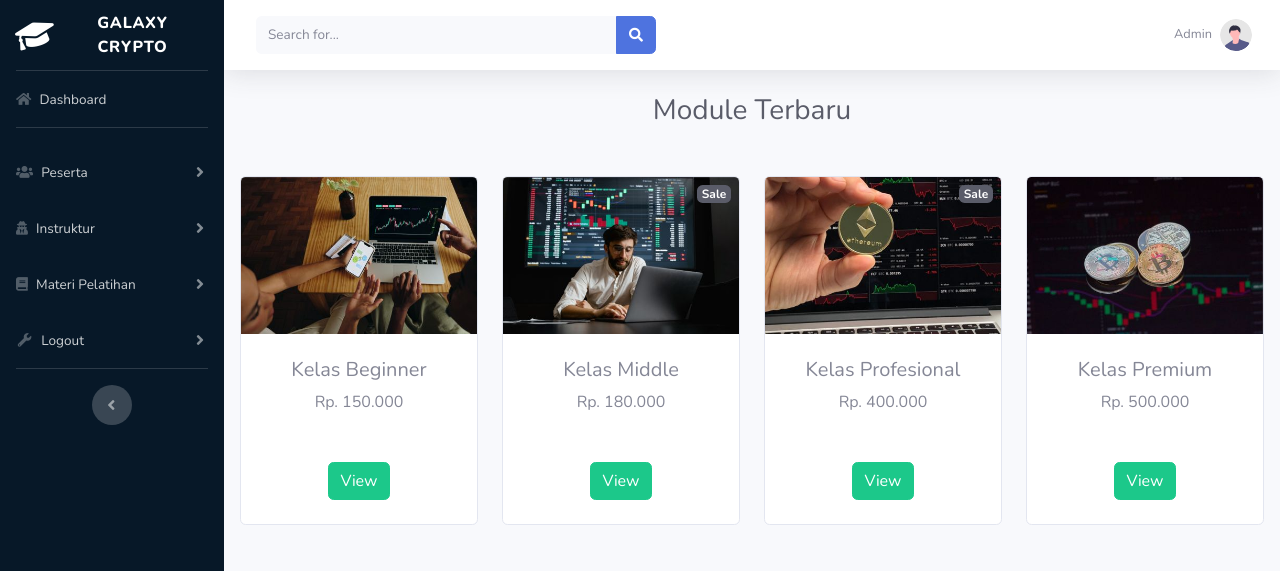
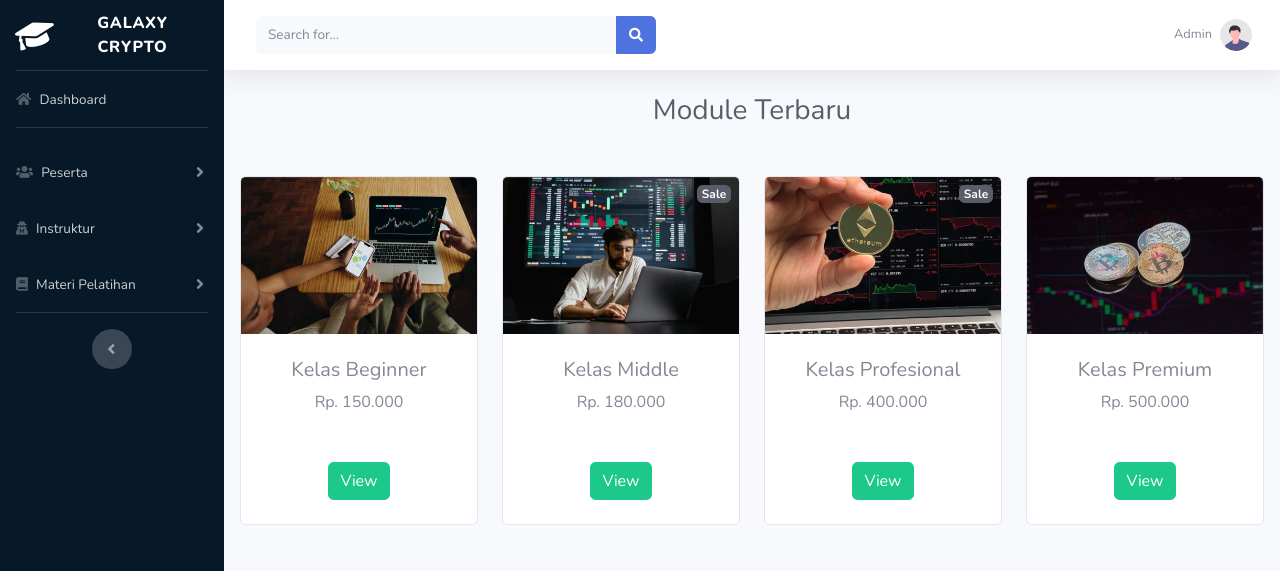
Before and after one commit to aribisma13/galaxy-crypto, a PHP site: page /module_terbaru.php in a window 1280 px wide. Shown: the top 571 px of the page. Run offline with PHP 8.4, Linux system fonts and the light colour scheme.

Commit message:
four commit

```diff
--- a/module_terbaru.php
+++ b/module_terbaru.php
@@ -7,7 +7,7 @@
     <meta name="viewport" content="width=device-width, initial-scale=1, shrink-to-fit=no">
     <meta name="description" content="">
     <meta name="author" content="">
-    <title>Mentor | Galaxy Crypto</title>
+    <title>Materi Pelatihan | Galaxy Crypto</title>
 
     <!-- Favicon-->
     <link rel="icon" type="image/x-icon" href="assets/galaxy-crypto.ico" />
@@ -94,19 +94,12 @@
                 <div id="collapseThree" class="collapse" aria-labelledby="headingThree" data-parent="#accordionSidebar">
                     <div class="bg-white py-2 collapse-inner rounded">
                         <a class="collapse-item" href="module_terbaru.php">Module Terbaru</a>
-                        <a class="collapse-item" href="module_terlaris.php">Module Terlaris</a>
+                        <a class="collapse-item" href="module_terlaris.php">Video Pelatihan</a>
                     </div>
                 </div>
             </li>
 
             <!-- Nav Item - Utilities Collapse Menu -->
-            <li class="nav-item">
-                <a class="nav-link collapsed" href="#" data-toggle="collapse" data-target="#collapseUtilities" aria-expanded="true" aria-controls="collapseUtilities">
-                    <i class="fas fa-fw fa-wrench"></i>
-                    <span>Logout</span>
-                </a>
-                <div id="collapseUtilities" class="collapse" aria-labelledby="headingUtilities" data-parent="#accordionSidebar">
-            </li>
 
             <!-- Divider -->
             <hr class="sidebar-divider">
```
